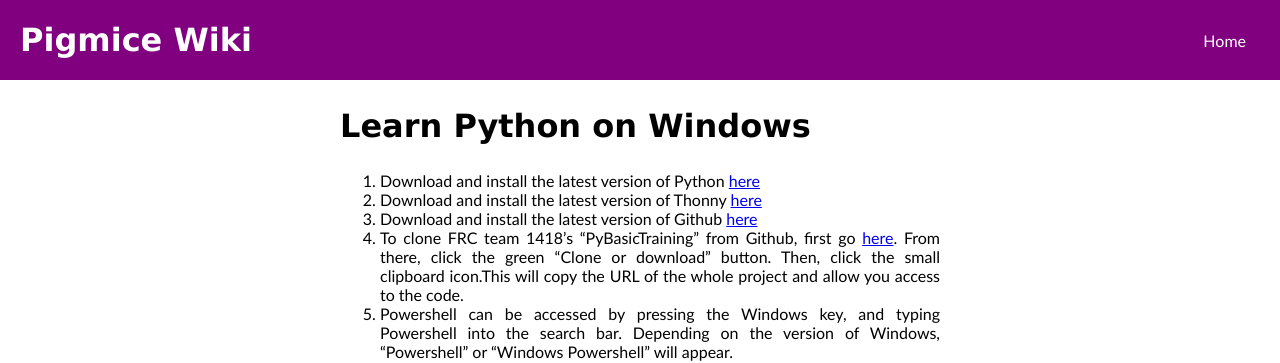
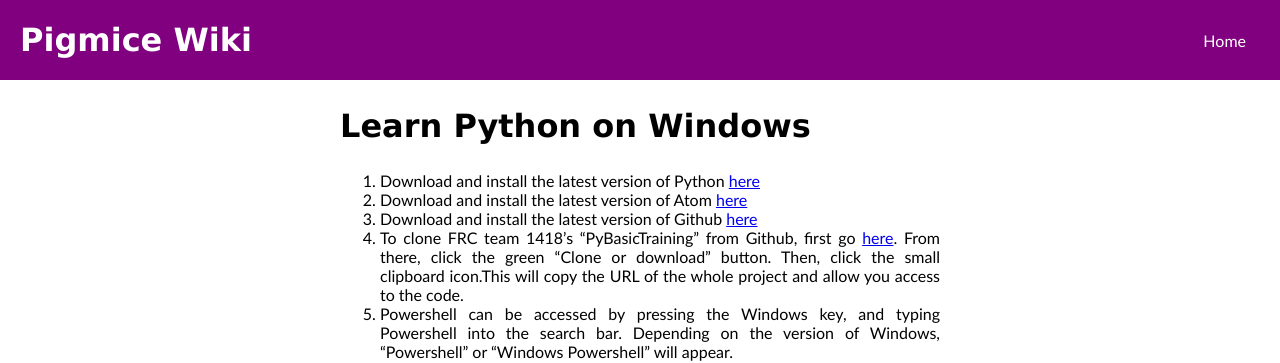
Before and after one commit to Pigmice2733/wiki, a Jekyll site: the page built from programming/getting-started.md, in a window 1280 px wide. Shown: the top 363 px of the page. Built offline with Jekyll 4.4.1, drawn with Linux system fonts in a browser that asks for light colours; our own code applies the rules of GitHub Pages for plain Markdown files.

Commit message:
Update getting-started.md

```diff
--- a/programming/getting-started.md
+++ b/programming/getting-started.md
@@ -1,7 +1,7 @@
 # Learn Python on Windows
 
 1. Download and install the latest version of Python [here](https://www.python.org/downloads/)
-2. Download and install the latest version of Thonny [here](http://thonny.org/)
+2. Download and install the latest version of Atom [here](https://atom.io/)
 3. Download and install the latest version of Github [here](https://desktop.github.com/)
 4. To clone FRC team 1418's "PyBasicTraining" from Github, first go [here](https://github.com/frc1418/pybasictraining).
 From there, click the green "Clone or download" button. Then, click the small clipboard icon.This will copy the URL of the whole
```
